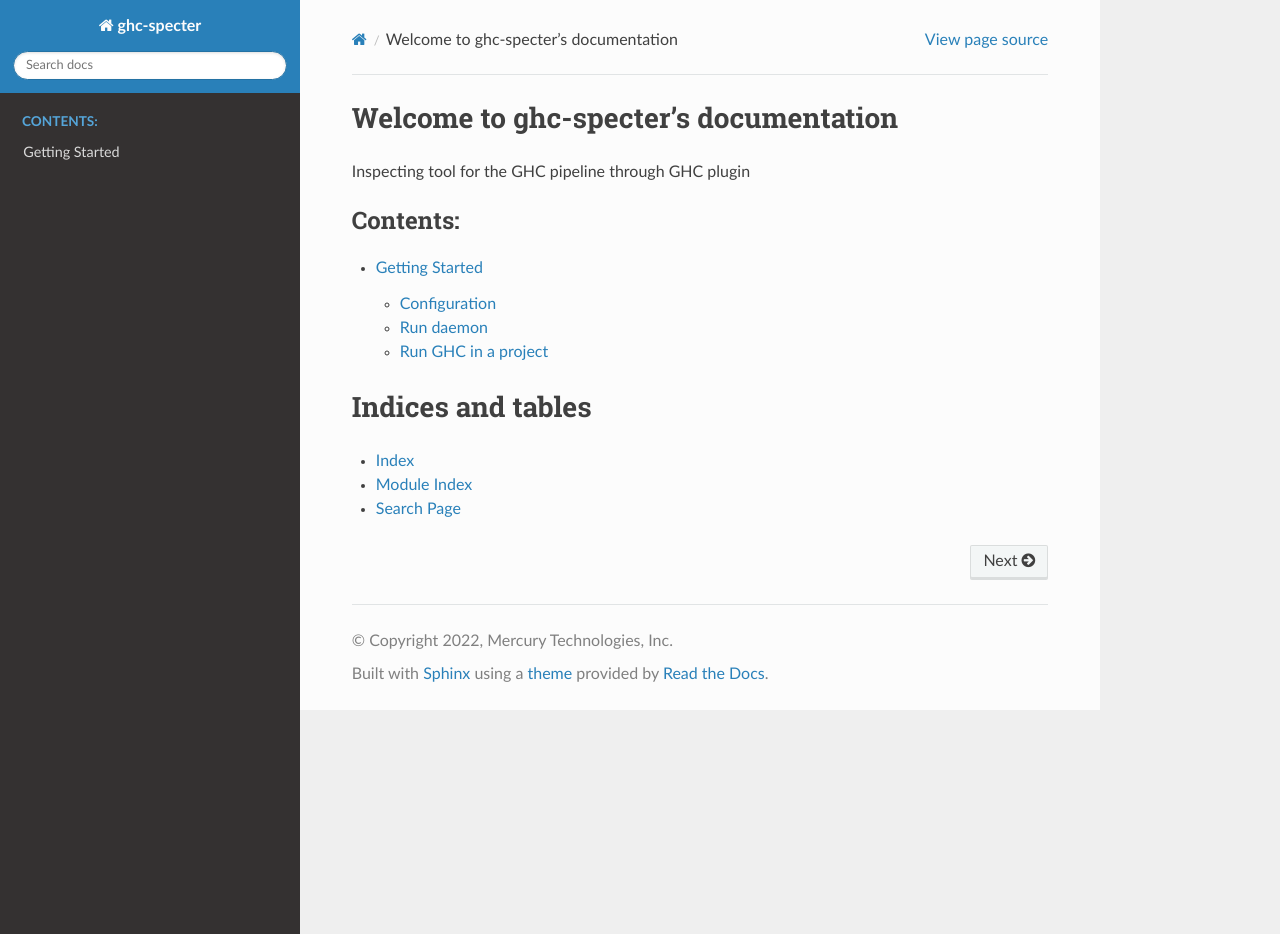
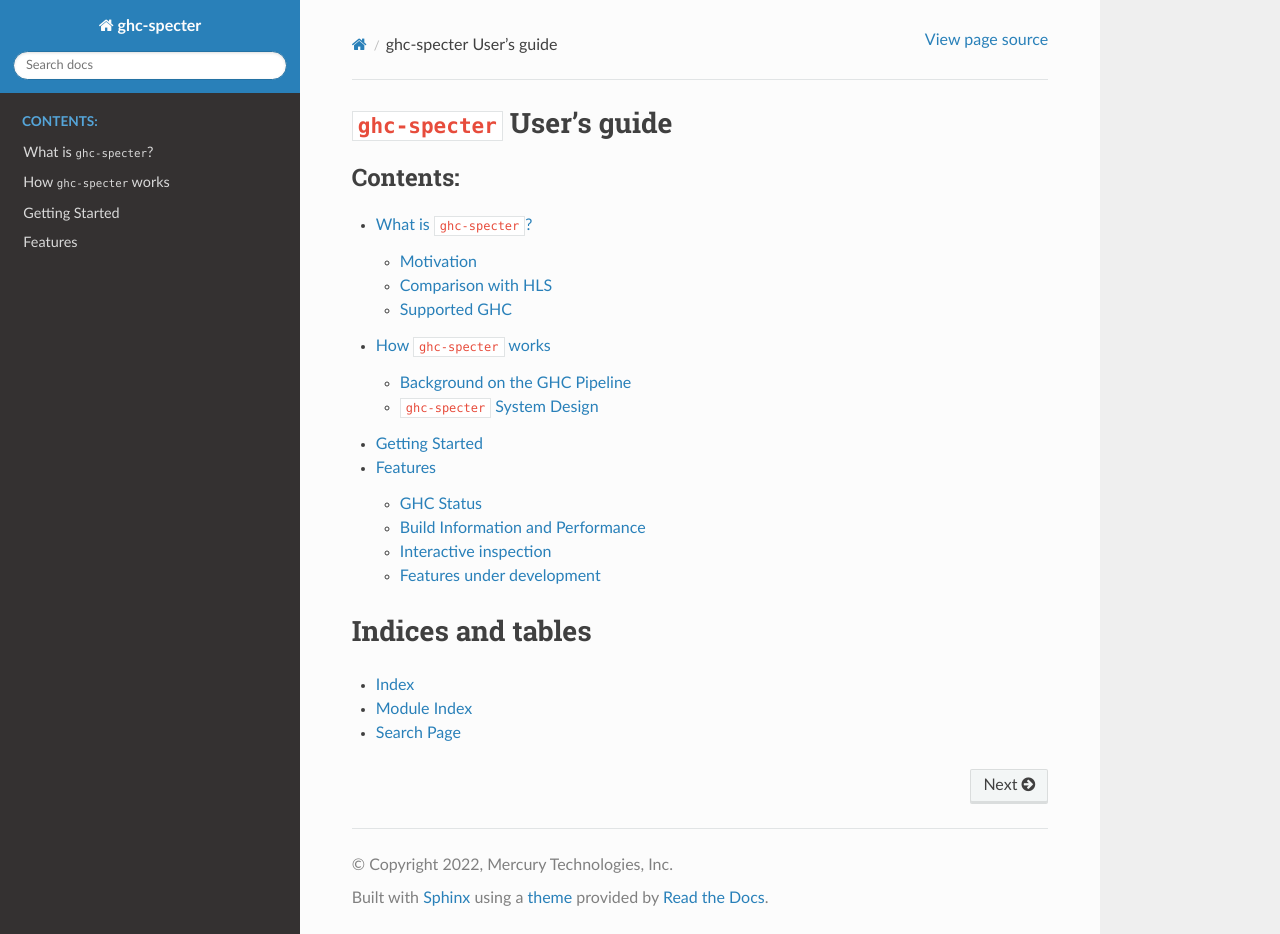
Before and after one commit to MercuryTechnologies/ghc-specter, a Sphinx documentation site: the page built from docs/index.rst, in a window 1280 px wide and 934 px high. Built offline with Sphinx 7.4.7 and the Read the Docs theme 2.0.0, drawn with Linux system fonts in a browser that asks for light colours; some of the changed lines change nothing that is shown.

Commit message:
add first draft contents (#127)

````diff
--- /dev/null
+++ b/docs/features.rst
@@ -0,0 +1,55 @@
+Features
+========
+
+GHC Status
+----------
+
+- GHC Process information
+
+.. image:: images/screenshots/ghc-process-info.png
+   :width: 480
+
+- Current modules in compilation
+
+.. image:: images/screenshots/current-modules-being-compiled.png
+   :width: 320
+
+Build Information and Performance
+---------------------------------
+
+- Build Graph
+
+.. image:: images/screenshots/build-graph.png
+   :width: 480
+
+- Build Timing and Memory
+
+.. image:: images/screenshots/build-timing-memory.png
+   :width: 480
+
+- Blocker module information
+
+.. image:: images/screenshots/build-graph-blocker.png
+   :width: 320
+
+.. image:: images/screenshots/blocker-modules.png
+   :width: 480
+
+Interactive inspection
+----------------------
+
+- Pause/Resume/Breakpoint/Console
+
+.. image:: images/screenshots/console-on-pause.png
+   :width: 480
+
+.. image:: images/screenshots/show-ghc-core.png
+   :width: 480
+
+- Source View
+
+Features under development
+--------------------------
+
+- ghc-debug integration
+- ghci integration
--- /dev/null
+++ b/docs/getting-started.rst
@@ -0,0 +1,28 @@
+Getting Started
+---------------
+
+- Configuration
+
+  One can configure ghc-specter by the file ``ghc-specter.yaml``.
+  The file should be present in the directory where ghc-specter-daemon
+  runs and where a target ``ghc`` runs (usually the root directory of a
+  cabal project).
+  A sample config YAML file can be found in ``ghc-specter.yaml.sample``.
+
+- Run daemon
+
+  .. code-block:: text
+
+     $ nix develop
+     $ cabal run ghc-specter-daemon:ghc-specter-daemon -- online
+
+- Run GHC in a project
+
+  Run GHC with ``-fplugin Plugin.GHCSpecter`` and ``-plugin-package ghc-specter-plugin``.
+  If ``ghc-specter-plugin`` is already specified as the dependency of the project, the latter is not necessary.
+
+  Example:
+
+  .. code-block:: text
+
+     $ cabal build --ghc-options "-fplugin Plugin.GHCSpecter -plugin-package ghc-specter-plugin"
--- a/docs/getting_started.md
+++ /dev/null
@@ -1,24 +0,0 @@
-# Getting Started
-
-## Configuration
-One can configure ghc-specter by the file `ghc-specter.yaml`.
-The file should be present in the directory where ghc-specter-daemon
-runs and where a target `ghc` runs (usually the root directory of a
-cabal project).
-A sample config YAML file can be found in `ghc-specter.yaml.sample`.
-
-## Run daemon
-```
-$ nix develop
-$ cabal run ghc-specter-daemon:ghc-specter-daemon -- online
-```
-
-## Run GHC in a project
-Run GHC with `-fplugin Plugin.GHCSpecter` and `-plugin-package ghc-specter-plugin`.
-If `ghc-specter-plugin` is already specified as the dependency of the project,
-the latter is not necessary.
-
-Example:
-```
-$ cabal build --ghc-options "-fplugin Plugin.GHCSpecter -plugin-package ghc-specter-plugin"
-```
--- /dev/null
+++ b/docs/how-it-works.rst
@@ -0,0 +1,159 @@
+How ``ghc-specter`` works
+=========================
+
+As a plugin system that installs multiple plugins and hooks dynamically,
+``ghc-specter`` is very closely tied to the GHC internal implementation.
+In this section, we will briefly overview the GHC compiler system and
+exhibit how the ``ghc-specter-plugin`` works inside GHC and also show how
+the ``ghc-specter-plugin`` and ``ghc-specter-daemon`` interplay.
+
+Background on the GHC Pipeline
+------------------------------
+
+GHC operates in multiple different modes and each invocation of the GHC process consists of
+a sequence of operations called phases in the pipeline. Roughly speaking, what each
+phase/sub-phase does is to transform an intermediate representation of a given program to
+another lower-level intermediate representation until it is finally transformed to an assembly
+or similar (for example, LLVM-IR) so that it can be consumed by external standard tools to create
+an executable binary object. The process varies in different modes undoubtedly.
+
+The compilation also depends on the configuration environment many of which are set up via
+CLI flags. Over the course, the pipeline enriches (and simplifies if unnecessary) its internal
+state which consists of unique identifiers, names and type checking information.
+All of this persistent or transient information are of the interest of ``ghc-specter`` and we
+will try to capture and dump the information as requested. To hijack the pipeline, we rely on
+the GHC pipeline via the GHC plugin mechanism to install such inspection procedures.
+
+In the following, we expand the above description in detail.
+Note that The information here is presented for the sake of overview and
+mainly based on the GHC 9.4 implementation, and is neither
+precise nor comprehensive. In addition, for GHC 9.2, there are significant
+differences -- in particular, the GHC phases, --  so one should refer to the
+GHC documentation and the source code for more accurate information.
+
+
+GHC Mode
+^^^^^^^^
+
+When invoked from the Command-Line-Interface (CLI), GHC is run in a certain mode.
+As we all are familiar, GHC can be used as both compiler and interpreter.
+In fact, this is one of the special luxurious features of GHC that we Haskell
+developers all enjoy. GHC compiler seamlessly integrates the interpreter
+read-eval-print-loop (REPL) session. GHC interpreter and the Run-Time-System (RTS)
+allows one to mix interpreted codes with other precompiled native binary
+bytecode.
+
+The compiler mode (or batch mode) can be run (i) in compilation manager mode
+(``--make``) in which a single GHC session will make a build plan (by topolically
+ordering module graph) and compile a group of modules associated with their source
+codes, or (ii) in oneshot mode (``-c``) in which only a single module is built for
+that GHC process. As the compilation starts, per module, a single GHC pipeline
+is carried out in a sequence of phases as explained in the next subsection.
+
+The interpreter mode compiles source codes or load precompiled modules dynamically
+from the user demand in a REPL session. Therefore, the interpreter mode is a
+trampoline process between a REPL session and compilation pipeline. When compiling
+a source file as demanded, the same GHC pipeline is invoked, so the plugins
+associated to each phase will be invoked as the compiler mode. But the backend
+phases for generating Cmm and assembly codes and linking is not performed since
+it is unnecessary.
+
+Phases and internal representation
+^^^^^^^^^^^^^^^^^^^^^^^^^^^^^^^^^^
+
+A single module is being compiled in a single pipeline thread. In large chunks,
+the pipeline consists of the frontend phases, the backend phases and the external
+assembler/linker phases. The frontend phases starts with source codes, and
+parsing, typechecking, desugaring, andresults in GHC Core. The GHC Core is
+optimized in a few Core-to-Core passes. Then, the backend phases generate
+the STG and Cmm representation, and finally generates assembly codes or LLVM IR
+depending on the configuration. Afterwards, the external assembler and linker
+(such as gcc or clang toolchain) will create a linkable binary.
+
+The frontend phase may start with a preprocessor (such as ``hsc2hs``). The
+compilation may end before the external linking process. For example, for the
+GHC interpreter mode, the compilation ends with producing bytecode binary and then
+the interpreter RTS will load and execute the bytecode directly.
+
+.. image:: images/GHC_Pipeline.png
+   :align: left
+   :width: 320
+
+We list the relevant phases as defined in the GHC API 9.4 in the following:
+
+  - ``Cpp``, ``HsPp``: C and Haskell preprocessor
+  - ``Hsc``: Haskell frontend compiler up to type-checker
+  - ``HscPostTc``: Haskell frontend compiler after type-checker
+  - ``HscBackend``: Core backend compiler
+  - ``Cmm``: C-- compiler
+  - ``As``: External assembler
+  - ``LlvmOpt``, ``LlvmLlc``, ``LlvmMangle``: LLVM
+  - ``MergeForeign``: linker for foreign source
+
+In each phase, there can be smaller steps, which is called a `pass` in the GHC
+terminology.
+
+In the above, we briefly mentioned that each compilation phase produces a certain
+intermediate representation of the Haskell program. In a sense, the compiler is
+a sequence of transformation steps of such representations:
+
+  - Source code and preprocessed code stored in file text file
+  - ``HsParsedModule`` containing High-level Haskell declaration AST ``HsDecl``
+    (containing ``HsBind`` and ``HsExpr``) annotated with
+    ``Hsc``-phase-specific ``pass``-dependent information.
+    Here, ``pass`` is progressed from ``Parsed`` through ``Renamed`` to ``Typechecked``.
+  - GHC-Core-level ``CoreProgram`` which consists of a list of ``CoreBind`` (containing ``CoreExpr``)
+  - STG-level ``StgTopBinding`` (``StgBinidng`` and ``StgExpr``)
+  - Cmm-level ``CmmDecl``
+  - Generated assembly or LLVM bitcode in generated files
+
+
+
+Environment and state
+^^^^^^^^^^^^^^^^^^^^^
+
+Various configurations are determined before kicking off the compilation process. The CLI parameters
+are parsed and adjusted (by default or determined by system environment) with a few dynamically linked
+objects -- GHC plugins are such objects. The resultant configuration is stored in ``DynFlags`` data type,
+so making the content of ``DynFlags`` available to users is very useful.
+
+GHC is invoked in the ``CompManager`` mode, then the module dependency graph is analyzed and topologically
+sorted. Then, each module compilation is swept over the ordered list with the global shared environment
+``HscEnv``. The module graph information is stored in ``ModGraph``.
+
+Right after parsing the source code, the names in the parsed module are extracted but not yet bound to known
+imported/declared names, and conflicting names are not resolved with unique IDs. Therefore, the compiler
+does the ``Renamed`` pass. The information extracted and resolved should be accumulated into a global map,
+``GlobalRdrEnv``. After the name resolution and issuing unique IDs, typechecker pass will follow and develop
+another global map as a part of compilation state, collecting typechecking evidences.
+Combining such maps with the fully resolved Haskell AST, the accumulated ``TcGblEnv`` is produced as the
+result of the frontend typechecker and passed to the ``HscPostTc`` phase.
+
+
+Plugins and Hooks
+^^^^^^^^^^^^^^^^^
+
+  - GHC plugin, by which one can insert a custom code at a predefined plugin location in the compilation
+  - GHC hooks, with which, one can replace a particular segment of compilation by a custom code.
+
+``ghc-specter`` System Design
+-----------------------------
+
+.. image:: images/ghc-specter-architecture.png
+   :align: left
+   :width: 480
+
+The left figure shows the configuration of `ghc-specter` application. The GHC plugin
+`ghc-specter-plugin` is instantiated by invoking GHC with the CLI argument
+`-fplugin Plugin.GHCSpecter`.  The daemon process `ghc-specter-daemon` should
+be running as a separate process before the plugin instantiation.
+As designated by a configuration file (``ghc-specter.yaml`` by default), the
+communication channel through a Unix socket between GHC and the daemon is
+established.
+
+We use ``driverPlugin`` as the starting point, and the plugin will install plugins and hooks dynamically.
+As plugins, ``parsedResultActionPlugin``, ``typecheckPlugin``, ``corePlugin`` that installs CoreToDo actions
+interleaved with existing CoreToDo steps.
+We use ``runPhaseHook``, ``runMetaHook``, ``stgToCmmHook`` and ``cmmToRawCmmHook``.
+
+The daemon is a web server to present the contents from `ghc-specter-plugin`.
--- a/docs/index.rst
+++ b/docs/index.rst
@@ -1,15 +1,14 @@
-
-Welcome to ghc-specter's documentation
-======================================
-
-Inspecting tool for the GHC pipeline through GHC plugin
-
+``ghc-specter`` User's guide
+============================
 
 .. toctree::
    :maxdepth: 2
    :caption: Contents:
 
-   getting_started
+   what-is-it
+   how-it-works
+   getting-started
+   features
 
 Indices and tables
 ==================
--- /dev/null
+++ b/docs/what-is-it.rst
@@ -0,0 +1,80 @@
+What is ``ghc-specter``?
+========================
+
+``ghc-specter`` is an inspecting tool and visualizer of internal
+information in the GHC compilation pipeline via GHC plugins and hooks.
+
+Motivation
+----------
+
+Glasgow Haskell Compiler (GHC) is a de facto standard Haskell compiler.
+Haskell is special among popular programming languages
+as a pure Functional Programming (FP) language with lazy evaluation semantics
+and an advanced type system.
+The GHC compiler is a culmination of compiler research of decades to aggressively
+optimize lazily evaluated FP to the industry strength. Therefore, the compilation
+pipeline consists of a sequence of long and complex processes:
+parsing source, typechecking, transformation of Abstract Syntax Tree (AST) to
+simplified representation called GHC Core, optimization, and compilation into
+low-level and machine-level representation (STG, Cmm, Asm) and external assembler
+and linking steps against many architectures.
+
+Developers often need investigation in the middle of the pipeline, but have to
+rely only on built-in GHC logging or resort to a custom modification of the
+GHC source code. For example, we often need to identify blocking compilation steps
+dominating the build time, or to investigate a problematic Template Haskell (TH)
+code that is eating up all of the available memory. It is desirable to collect
+the relevant information right away from the very process of the GHC compilation
+and also intervene the process to inspect the internal state of the compiler.
+
+Fortunately, GHC provides excellent customization mechanisms for power users
+-- GHC plugins and GHC hooks, -- which do not require to rebuild the whole compiler and use
+that custom compiler for a project's build system.
+By simple command-line interface (CLI) flags, one can insert
+a custom code at a predefined plugin/hook location in the GHC compiler.
+
+
+ghc-specter consists of a GHC plugin (``ghc-specter-plugin``) and a web server process
+(``ghc-specter-daemon``).
+``ghc-specter-plugin`` installs a bunch of plugins and hooks into the build of a given
+project under inspection, and enables us to dump GHC's internal state in various
+available places. The information is being sent to ``ghc-specter-daemon``, which presents
+it visually for the sake of developer's convenience. As arbitrary custom code can be plugged
+in by a plugin, ghc-specter also provides interactive inspection method via a web console
+interface.
+
+Note that generically, one of the most lacking area of the Haskell ecosystem
+is to have good tooling for making internal idiosynchratic information available
+to users. ``ghc-specter`` is invented to fill the gap of the need.
+
+Comparison with HLS
+-------------------
+
+Haskell Language Server (HLS) is a Haskell IDE server daemon that
+implements Langauge Server Protocol (LSP) to improve Haskell developer experience
+with modern source code editor capabilities. There is a high-level overlap of the
+goal between HLS and ``ghc-specter``. However, they are very complementary to each other.
+
+HLS is a tool that helps Haskell programming tasks, and thus targets the editor
+integration and information indexing in order to shortening typical development
+iteration cycles. Therefore, its focus is leaning towards the frontend side of
+the GHC pipeline: parsing and typechecking. The daemon is designed to collect
+information over a longer span of development, not confining to a single run of
+GHC. Above all, it is not intended to collect the information from the actual
+build process.
+
+On the contrary, ghc-specter is to gather internal information even in a single
+invocation of GHC, and to render it available in an user-friendly form.
+As GHC is a special compiler with idiosyncratic internal information, we need
+a specialized presentation implementation, so we want graphical web interface
+and web console. The focus of the tool spans over all of the phases of the GHC
+pipeline, not only interested in the user-facing GHC frontend.
+It aims at easing identification of GHC-related problems and monitoring the
+process.
+
+Supported GHC
+-------------
+
+GHC 9.2 and 9.4 are supported as of the version 1.0.0.0.
+Because ghc-specter heavily relies on the GHC API and the API is changing
+wildly version by version, we will try to support 3 major versions of GHC or less.
````
Also changed, not shown: docs/images/GHC_Pipeline.png (added), docs/images/ghc-specter-architecture.png (added), docs/images/screenshots/blocker-modules.png (added), docs/images/screenshots/build-graph-blocker.png (added), docs/images/screenshots/build-graph.png (added), docs/images/screenshots/build-timing-memory.png (added), docs/images/screenshots/console-on-pause.png (added), docs/images/screenshots/current-modules-being-compiled.png (added), docs/images/screenshots/ghc-process-info.png (added), docs/images/screenshots/show-ghc-core.png (added).
